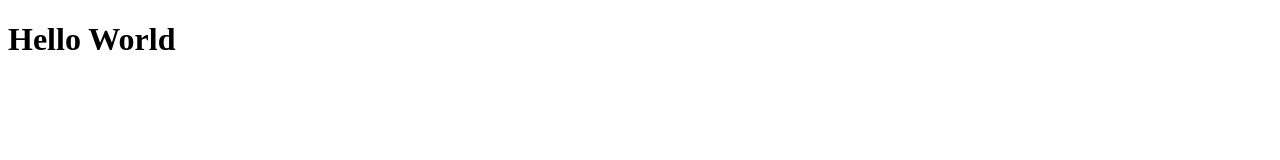
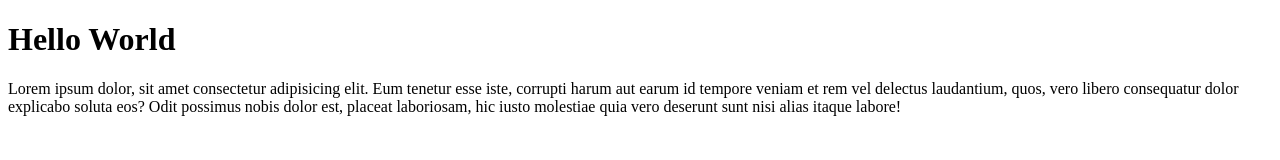
Before and after one commit to rizkibrix/rm-git-test, a plain HTML site: page index.html in a window 1280 px wide. Drawn offline with Linux system fonts and the light colour scheme.

Commit message:
menambahkan paragraf

```diff
--- a/index.html
+++ b/index.html
@@ -7,5 +7,6 @@
 </head>
 <body>
     <h1>Hello World</h1>
+    <p>Lorem ipsum dolor, sit amet consectetur adipisicing elit. Eum tenetur esse iste, corrupti harum aut earum id tempore veniam et rem vel delectus laudantium, quos, vero libero consequatur dolor explicabo soluta eos? Odit possimus nobis dolor est, placeat laboriosam, hic iusto molestiae quia vero deserunt sunt nisi alias itaque labore!</p>
 </body>
 </html>
```
